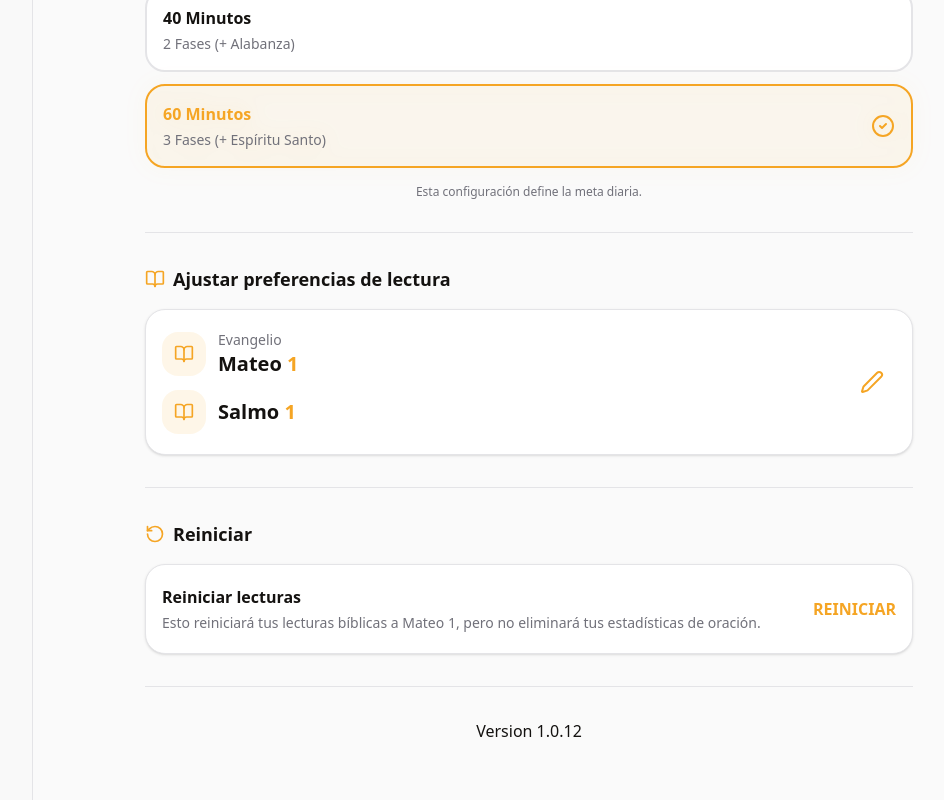
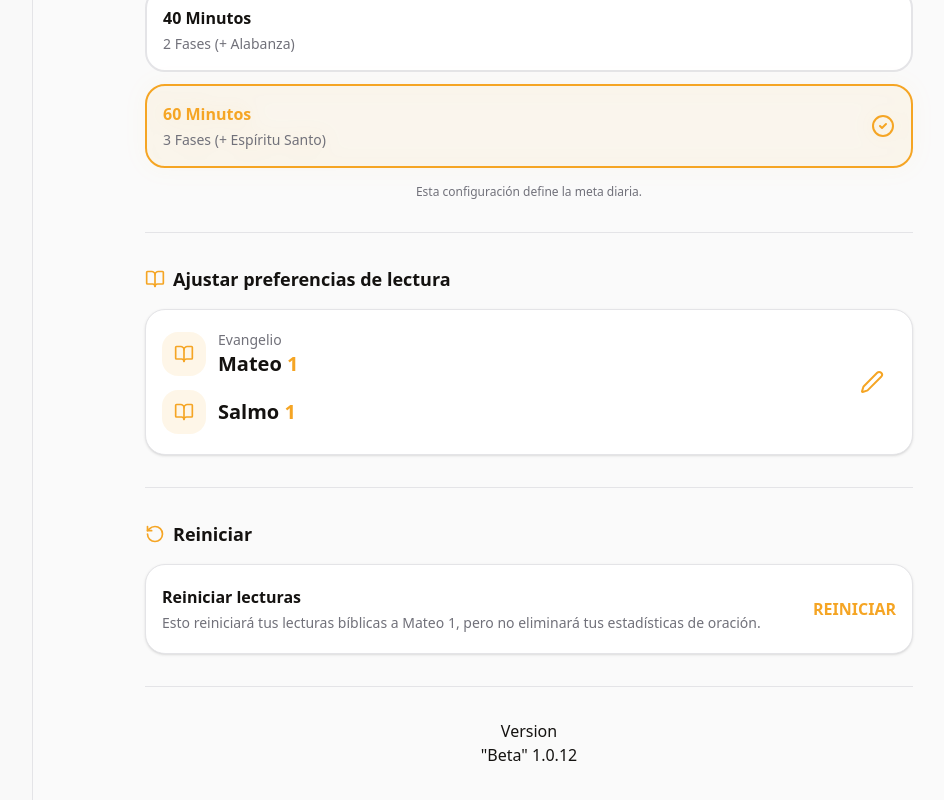
Before and after one commit to DaveCuc/pray-app, a Next.js app: page /settings in a window 1280 px wide. Shown: the part 594-1394 px from the top of the page, without its empty margins (255-1199 px from the left). Built offline with nearby package versions, Linux system fonts and the light colour scheme; no server answers.

Commit message:
feat: update VersionApp component to display version label and beta status

```diff
--- a/app/(main)/settings/_components/VersionApp.tsx
+++ b/app/(main)/settings/_components/VersionApp.tsx
@@ -1,7 +1,9 @@
 const VersionApp = () => {
     return (
         <div className="text-center">
-            Version 1.0.12
+            Version
+            <br />
+             "Beta" 1.0.12
         </div>
      );
 }
```
